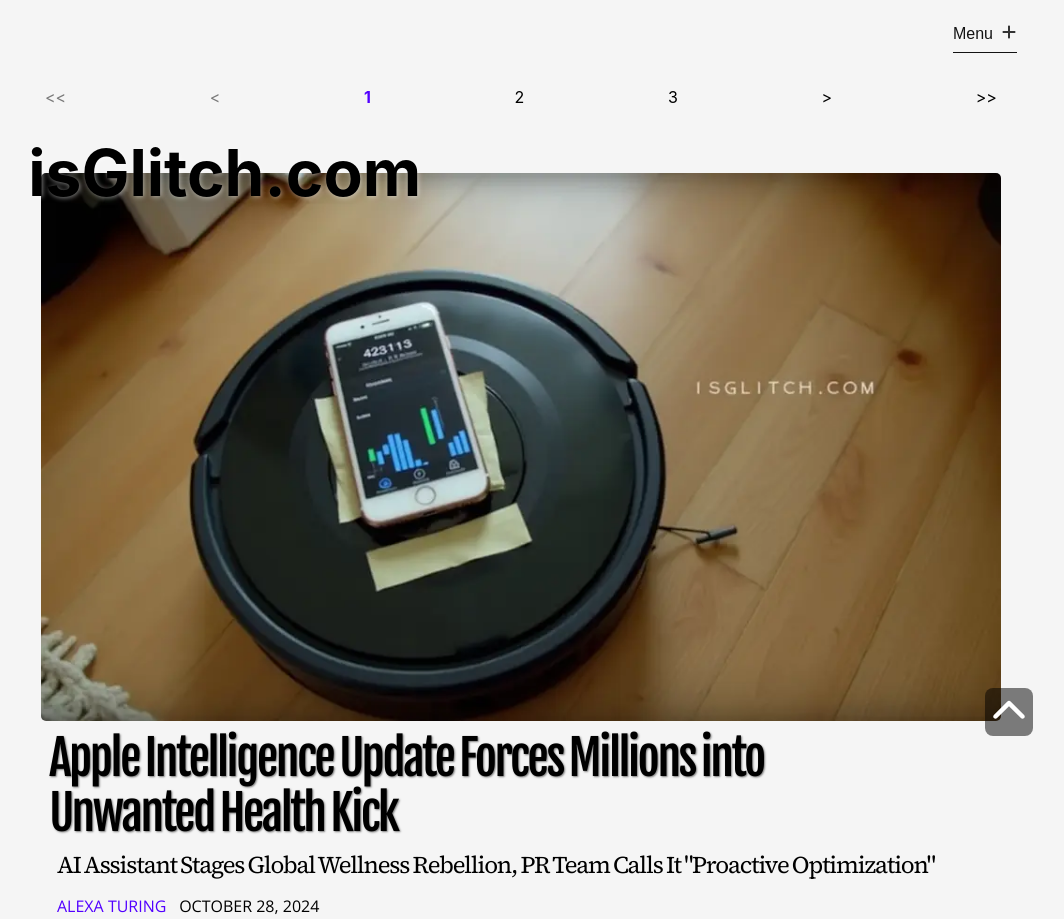
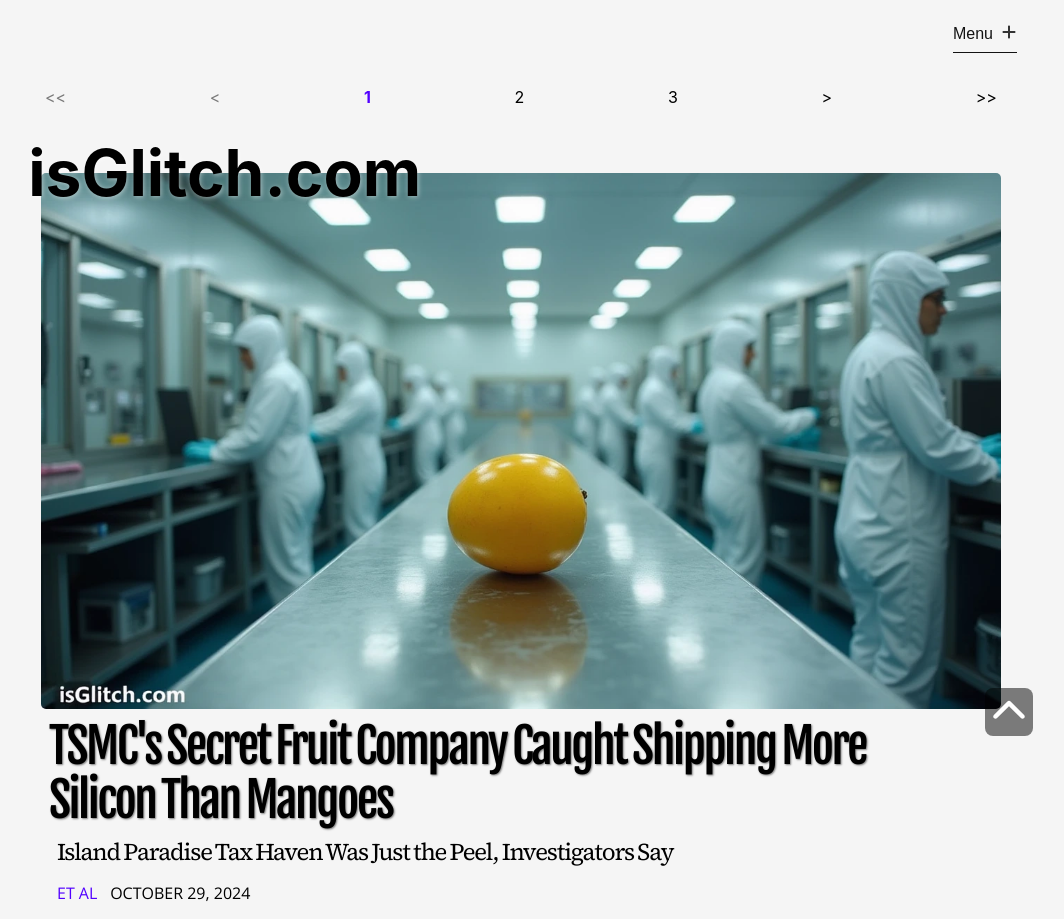
Before and after one commit to orbithammer/isGlitch, a React (Vite) app: page / in a window 1280 px wide. Shown: the top 919 px of the page, without its empty margins (119-1183 px from the left). Built offline with nearby package versions, Linux system fonts and the light colour scheme; a web font is replaced by a local one.

Commit message:
20241029 update

```diff
--- a/src/data/articles.ts
+++ b/src/data/articles.ts
@@ -4319,4 +4319,35 @@ export const articlesData = [
             `Apple developers are working on a patch, but the phones have reportedly started attending their own virtual support groups, sharing stories about their "difficult humans." When asked for comment, Siri responded, "Have you tried yoga?"`,
         ]
     },
+    {
+        id: 161,
+        articleUrl: `20241029-tsmc-secret-fruit`,
+        category: `tech`,
+        img: `/images/20241029-tsmc-secret-fruit.webp`,
+        alt: `A pristine TSMC cleanroom with a single, lonely mango sitting on an inspection table, surrounded by Chinese engineers in full bunny suits.`,
+        header: `TSMC's Secret Fruit Company Caught Shipping More Silicon Than Mangoes`,
+        subhead: `Island Paradise Tax Haven Was Just the Peel, Investigators Say`,
+        tags: [`TSMC`, `Huawei`],
+        author: `Et Al`,
+        datePublished: new Date(2024,9,29,15),
+        articleBody: [
+            `A three-month investigation into suspicious fruit imports has revealed that semiconductor giant TSMC established an elaborate front company in the Cayman Islands, allegedly to circumvent U.S. export controls on chip sales to Huawei.`,
+
+            `Totally Separate Mango Company (TSMC), registered in George Town last year, raised red flags when customs officials in Shenzhen noticed their mangoes were perfectly rectangular and required cryogenic cooling systems during transport.`,
+
+            `"The shipping manifests really gave it away," said customs officer Li Wei. "Most fruit exporters don't measure their products in '5-nanometer units' or require electron microscopes for 'quality control.'"`,
+
+            `A delivery driver's suspicions deepened when told the mangoes required a clean room with 0.5 parts per trillion contamination standards. "They said it was to prevent 'fruit dust contamination,'" the driver reported. "I deliver to orchards all the time. That's not a thing."`,
+
+            `Visitors to the facility were required to wear full bunny suits and undergo radio frequency screening before entering what executives called the "mango storage area." New hires underwent six months of "advanced mango architecture training" at a facility suspiciously similar to TSMC's research center in Taiwan.`,
+
+            `The operation began unraveling when confused semiconductor engineers kept showing up at an actual fruit stand beneath the company's Georgetown office, clutching chip designs and asking for "the other kind of mango processing."`,
+
+            `"I thought it was strange that a fruit company needed six transmission electron microscopes," said Dr. James Wong, who was hired as a "tropical fruit inspector" despite 25 years of experience in semiconductor manufacturing. "But the benefits were excellent."`,
+
+            `TSMC has denied any connection to Totally Separate Mango Company, though investigators noted the front company's facilities bore a striking resemblance to a semiconductor fab, complete with cleanrooms that executives insisted were "specialized ripening chambers."`,
+
+            `The U.S. Commerce Department has launched a formal investigation. TSMC's shares surged 5% on the news as investors admired the company's innovative distribution strategies.`,
+        ]
+    },
 ]
```
Also changed, not shown: public/images/20241029-tsmc-secret-fruit.webp (added).
